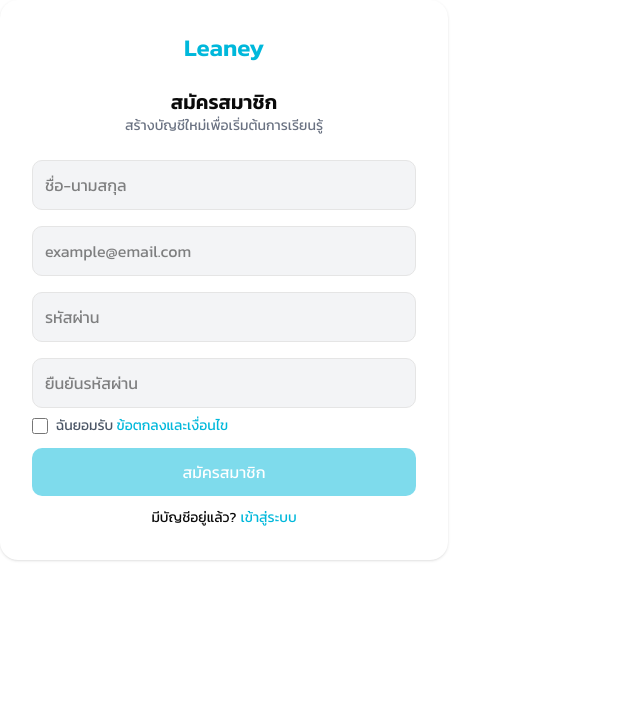
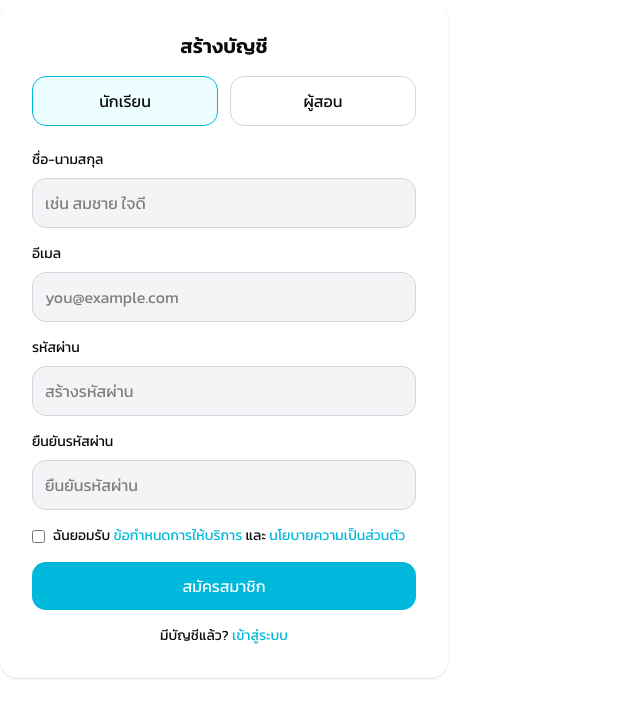
Before and after one commit to suttirakcha/ui-learney, a Next.js app: page /register in a window 1280 px wide. Shown: the top 718 px of the page, without its empty margins (0-640 px from the left). Built offline with nearby package versions, Linux system fonts and the light colour scheme.

Commit message:
feat(auth):update login register

```diff
--- a/package.json
+++ b/package.json
@@ -9,6 +9,7 @@
     "lint": "eslint"
   },
   "dependencies": {
+    "axios": "^1.13.6",
     "class-variance-authority": "^0.7.1",
     "clsx": "^2.1.1",
     "lucide-react": "^1.0.1",
@@ -16,6 +17,8 @@
     "radix-ui": "^1.4.3",
     "react": "19.2.4",
     "react-dom": "19.2.4",
+    "react-hook-form": "^7.72.0",
+    "react-hot-toast": "^2.6.0",
     "shadcn": "^4.1.0",
     "tailwind-merge": "^3.5.0",
     "tw-animate-css": "^1.4.0"
--- a/src/app/globals.css
+++ b/src/app/globals.css
@@ -1,6 +1,6 @@
-@import 'tailwindcss';
-@import 'tw-animate-css';
-@import 'shadcn/tailwind.css';
+@import "tailwindcss";
+@import "tw-animate-css";
+@import "shadcn/tailwind.css";
 
 @custom-variant dark (&:is(.dark *));
 
@@ -129,7 +129,12 @@
     @apply font-sans;
   }
   button:not(:disabled),
-  input[type='submit']:not(:disabled) {
+  input[type="submit"]:not(:disabled) {
     @apply cursor-pointer;
   }
 }
+.input {
+  @apply w-full p-3 mt-1 border border-gray-300 rounded-xl bg-gray-100
+  transition-all duration-200
+  focus:outline-none focus:ring-2 focus:ring-cyan-400 focus:border-cyan-400 focus:bg-white;
+}
--- a/src/app/layout.tsx
+++ b/src/app/layout.tsx
@@ -2,7 +2,7 @@
 import { Kanit, Geist } from "next/font/google";
 import { cn } from "@/lib/utils";
 import "./globals.css";
-
+import { Toaster } from "react-hot-toast";
 const geist = Geist({ subsets: ["latin"], variable: "--font-sans" });
 
 const kanit = Kanit({
@@ -37,6 +37,7 @@
       <body className="min-h-full flex flex-col">
         {/* <Header /> */}
         {children}
+        <Toaster position="top-center" />
       </body>
     </html>
   );
--- a/src/components/features/login-form.tsx
+++ b/src/components/features/login-form.tsx
@@ -4,61 +4,148 @@
 import { login } from "@/lib/api/auth/auth.service";
 import { useRouter } from "next/navigation";
 import Link from "next/link";
+import { toast } from "react-hot-toast";
 
 export default function LoginForm() {
   const router = useRouter();
 
   const [email, setEmail] = useState("");
   const [password, setPassword] = useState("");
+  const [remember, setRemember] = useState(false);
+  const [loading, setLoading] = useState(false);
+
+  // 🔴 error state
+  const [errorMessage, setErrorMessage] = useState("");
 
   const handleLogin = async () => {
+    // reset error
+    setErrorMessage("");
+
+    if (!email || !password) {
+      const msg = "กรุณากรอกข้อมูลให้ครบ";
+      setErrorMessage(msg);
+      toast.error(msg);
+      return;
+    }
+
     try {
+      setLoading(true);
+
       const res = await login({ email, password });
-      localStorage.setItem("token", res.token);
+
+      // เก็บ token
+      if (remember) {
+        localStorage.setItem("token", res.token);
+      } else {
+        sessionStorage.setItem("token", res.token);
+      }
+
+      toast.success("เข้าสู่ระบบสำเร็จ 🎉");
+
       router.push("/dashboard");
-    } catch {
-      alert("Login failed");
+    } catch (err: unknown) {
+      const error = err as {
+        response?: {
+          data?: {
+            message?: string;
+          };
+        };
+      };
+
+      const message = error.response?.data?.message || "เข้าสู่ระบบไม่สำเร็จ";
+
+      setErrorMessage(message); // 👈 แสดงใต้ input
+      toast.error(message);
+    } finally {
+      setLoading(false);
     }
   };
 
   return (
     <div className="w-full max-w-md bg-white p-8 rounded-2xl shadow">
       {/* Logo */}
-      <div className="text-center mb-6">
-        <h1 className="text-2xl font-bold text-cyan-500">Leaney</h1>
+      <div className="flex items-center justify-center gap-2 mb-4">
+        <div className="w-10 h-10 bg-cyan-400 rounded-lg"></div>
+        <h1 className="text-xl font-bold">Learny</h1>
       </div>
 
       {/* Title */}
-      <h2 className="text-xl font-semibold text-center">เข้าสู่ระบบ</h2>
+      <h2 className="text-xl font-semibold text-center">ยินดีต้อนรับกลับมา</h2>
       <p className="text-sm text-gray-500 text-center mb-6">
-        ยินดีต้อนรับกลับมา! กรุณาเข้าสู่ระบบเพื่อดำเนินการต่อ
+        เข้าสู่ระบบเพื่อเรียนต่อ
       </p>
 
       {/* Email */}
-      <input
-        className="w-full p-3 mb-4 border rounded-lg bg-gray-100"
-        placeholder="example@email.com"
-        onChange={(e) => setEmail(e.target.value)}
-      />
+      <div className="mb-4">
+        <label className="block text-sm font-medium mb-1">ที่อยู่อีเมล</label>
+        <input
+          className="input placeholder:text-gray-400"
+          placeholder="you@example.com"
+          value={email}
+          onChange={(e) => {
+            setEmail(e.target.value);
+            setErrorMessage(""); // reset error ตอนพิมพ์
+          }}
+        />
+      </div>
 
       {/* Password */}
-      <input
-        type="password"
-        className="w-full p-3 mb-4 border rounded-lg bg-gray-100"
-        placeholder="password"
-        onChange={(e) => setPassword(e.target.value)}
-      />
+      <div className="mb-2">
+        <label className="block text-sm font-medium mb-1">รหัสผ่าน</label>
+        <input
+          type="password"
+          className="input placeholder:text-gray-400"
+          placeholder="ป้อนรหัสผ่าน"
+          value={password}
+          onChange={(e) => {
+            setPassword(e.target.value);
+            setErrorMessage(""); // reset error ตอนพิมพ์
+          }}
+        />
+
+        {/* 🔴 Error ใต้ input */}
+        {errorMessage && (
+          <p className="text-red-500 text-sm mt-1">{errorMessage}</p>
+        )}
+      </div>
+
+      {/* Remember + Forgot */}
+      <div className="flex items-center justify-between mb-4 text-sm">
+        <label className="flex items-center gap-2">
+          <input
+            type="checkbox"
+            checked={remember}
+            onChange={(e) => setRemember(e.target.checked)}
+          />
+          จดจำฉัน
+        </label>
+
+        <span className="text-cyan-500 hover:underline cursor-pointer">
+          ลืมรหัสผ่าน?
+        </span>
+      </div>
 
       {/* Button */}
       <button
+        type="button"
         onClick={handleLogin}
-        className="w-full bg-cyan-500 text-white py-3 rounded-lg hover:bg-cyan-600"
+        disabled={loading}
+        className="w-full bg-cyan-500 text-white py-3 rounded-xl hover:bg-cyan-600 transition disabled:bg-gray-400"
       >
-        เข้าสู่ระบบ
+        {loading ? "กำลังเข้าสู่ระบบ..." : "เข้าสู่ระบบ"}
       </button>
-      <div className="flex justify-center mt-3">
-        <p>ยังไม่มีบัญชี? </p>
-        <Link href="/register" className="hover:text-blue-500">
+
+      {/* Divider */}
+      <div className="flex items-center my-6 text-gray-400 text-sm">
+        <div className="flex-1 h-px bg-gray-200"></div>
+        <span className="px-3">หรือ</span>
+        <div className="flex-1 h-px bg-gray-200"></div>
+      </div>
+
+      {/* Register */}
+      <div className="text-center text-sm">
+        ยังไม่มีบัญชี?{" "}
+        <Link href="/register" className="text-cyan-500 hover:underline">
           สมัครสมาชิก
         </Link>
       </div>
--- a/src/components/features/register-form.tsx
+++ b/src/components/features/register-form.tsx
@@ -1,138 +1,210 @@
 "use client";
 
-import { useState } from "react";
-import { register } from "@/lib/api/auth/auth.service";
+import { useForm } from "react-hook-form";
+import { register as registerUser } from "@/lib/api/auth/auth.service";
 import { useRouter } from "next/navigation";
 import Link from "next/link";
+import { toast } from "react-hot-toast";
+
+type FormData = {
+  fullname: string;
+  email: string;
+  password: string;
+  confirmPassword: string;
+  accepted: boolean;
+  role: "STUDENT" | "TEACHER";
+};
 
 export default function RegisterForm() {
   const router = useRouter();
 
-  const [form, setForm] = useState({
-    fullname: "",
-    email: "",
-    password: "",
-    confirmPassword: "",
+  const {
+    register,
+    handleSubmit,
+    watch,
+    setValue,
+    formState: { errors, isSubmitting },
+  } = useForm<FormData>({
+    defaultValues: {
+      role: "STUDENT",
+    },
   });
 
-  const [accepted, setAccepted] = useState(false);
-  const [loading, setLoading] = useState(false);
-  const [error, setError] = useState("");
+  const role = watch("role");
 
-  const handleRegister = async () => {
-    // ✅ check terms
-    if (!accepted) {
-      setError("กรุณายอมรับข้อตกลงก่อนสมัคร");
-      return;
-    }
+  const onSubmit = async (data: FormData) => {
+    const { accepted, role, ...rest } = data;
 
-    // ✅ check password match
-    if (form.password !== form.confirmPassword) {
-      setError("รหัสผ่านไม่ตรงกัน");
-      return;
-    }
+    const mappedRole = role === "STUDENT" ? "USER" : "INSTRUCTOR";
 
-    setLoading(true);
-    setError("");
+    const payload = {
+      ...rest,
+      role: mappedRole,
+    };
 
     try {
-      await register(form);
+      await registerUser(payload);
+      toast.success("สมัครสมาชิกสำเร็จ 🎉");
       router.push("/login");
     } catch (err: unknown) {
-      if (err instanceof Error) {
-        setError(err.message);
+      const error = err as {
+        response?: {
+          data?: {
+            code?: string;
+            message?: string;
+          };
+        };
+      };
+
+      const errorData = error.response?.data;
+
+      if (errorData?.code === "EMAIL_EXISTS") {
+        toast.error("อีเมลนี้ถูกใช้ไปแล้ว");
       } else {
-        setError("สมัครสมาชิกไม่สำเร็จ");
+        toast.error(errorData?.message || "สมัครไม่สำเร็จ");
       }
-    } finally {
-      // ✅ FIX สำคัญ
-      setLoading(false);
     }
   };
 
-  const isDisabled =
-    !accepted ||
-    loading ||
-    !form.fullname ||
-    !form.email ||
-    !form.password ||
-    !form.confirmPassword;
-
   return (
     <div className="w-full max-w-md bg-white p-8 rounded-2xl shadow">
-      {/* Logo */}
-      <div className="text-center mb-6">
-        <h1 className="text-2xl font-bold text-cyan-500">Leaney</h1>
+      <h2 className="text-xl font-semibold text-center mb-4">สร้างบัญชี</h2>
+
+      {/* ROLE */}
+      <div className="flex gap-3 mb-6">
+        <button
+          type="button"
+          onClick={() => setValue("role", "STUDENT")}
+          className={`flex-1 p-3 rounded-xl border ${
+            role === "STUDENT"
+              ? "border-cyan-500 bg-cyan-50"
+              : "border-gray-300"
+          }`}
+        >
+          นักเรียน
+        </button>
+
+        <button
+          type="button"
+          onClick={() => setValue("role", "TEACHER")}
+          className={`flex-1 p-3 rounded-xl border ${
+            role === "TEACHER"
+              ? "border-cyan-500 bg-cyan-50"
+              : "border-gray-300"
+          }`}
+        >
+          ผู้สอน
+        </button>
       </div>
 
-      {/* Title */}
-      <h2 className="text-xl font-semibold text-center">สมัครสมาชิก</h2>
-      <p className="text-sm text-gray-500 text-center mb-6">
-        สร้างบัญชีใหม่เพื่อเริ่มต้นการเรียนรู้
-      </p>
+      <form onSubmit={handleSubmit(onSubmit)} className="space-y-4">
+        {/* fullname */}
+        <div>
+          <label className="block text-sm mb-1">ชื่อ-นามสกุล</label>
+          <input
+            {...register("fullname", {
+              required: "กรุณากรอกชื่อ",
+            })}
+            placeholder="เช่น สมชาย ใจดี"
+            className="input"
+          />
+          {errors.fullname && (
+            <p className="text-red-500 text-sm">{errors.fullname.message}</p>
+          )}
+        </div>
 
-      {/* Fullname */}
+        {/* email */}
+        <div>
+          <label className="block text-sm mb-1">อีเมล</label>
           <input
-        className="w-full p-3 mb-4 border rounded-lg bg-gray-100"
-        placeholder="ชื่อ-นามสกุล"
-        onChange={(e) => setForm({ ...form, fullname: e.target.value })}
+            {...register("email", {
+              required: "กรุณากรอกอีเมล",
+            })}
+            className="input"
+            placeholder="you@example.com"
           />
+          {errors.email && (
+            <p className="text-red-500 text-sm">{errors.email.message}</p>
+          )}
+        </div>
 
-      {/* Email */}
-      <input
-        className="w-full p-3 mb-4 border rounded-lg bg-gray-100"
-        placeholder="example@email.com"
-        onChange={(e) => setForm({ ...form, email: e.target.value })}
-      />
-
-      {/* Password */}
+        {/* password */}
+        <div>
+          <label className="block text-sm mb-1">รหัสผ่าน</label>
           <input
             type="password"
-        className="w-full p-3 mb-4 border rounded-lg bg-gray-100"
-        placeholder="รหัสผ่าน"
-        onChange={(e) => setForm({ ...form, password: e.target.value })}
+            {...register("password", {
+              required: "กรุณากรอกรหัสผ่าน",
+              minLength: {
+                value: 6,
+                message: "รหัสผ่านอย่างน้อย 6 ตัว",
+              },
+            })}
+            placeholder="สร้างรหัสผ่าน"
+            className="input"
           />
+          {errors.password && (
+            <p className="text-red-500 text-sm">{errors.password.message}</p>
+          )}
+        </div>
 
-      {/* Confirm Password */}
+        {/* confirm password */}
+        <div>
+          <label className="block text-sm mb-1">ยืนยันรหัสผ่าน</label>
           <input
             type="password"
-        className="w-full p-3 mb-2 border rounded-lg bg-gray-100"
+            {...register("confirmPassword", {
+              required: "กรุณายืนยันรหัสผ่าน",
+              validate: (value) =>
+                value === watch("password") || "รหัสผ่านไม่ตรงกัน",
+            })}
             placeholder="ยืนยันรหัสผ่าน"
-        onChange={(e) => setForm({ ...form, confirmPassword: e.target.value })}
+            className="input"
           />
+          {errors.confirmPassword && (
+            <p className="text-red-500 text-sm">
+              {errors.confirmPassword.message}
+            </p>
+          )}
+        </div>
 
-      {/* Checkbox */}
-      <div className="flex items-center gap-2 mb-3">
+        {/* ✅ checkbox กลับมาแล้ว */}
+        <div>
+          <label className="flex items-start gap-2 text-sm">
             <input
               type="checkbox"
-          checked={accepted}
-          onChange={(e) => setAccepted(e.target.checked)}
-          className="w-4 h-4 accent-cyan-500"
+              {...register("accepted", {
+                required: "กรุณายอมรับข้อตกลง",
+              })}
+              className="mt-1"
             />
-        <p className="text-sm text-gray-600">
+            <span>
               ฉันยอมรับ{" "}
-          <span className="text-cyan-500 cursor-pointer">
-            ข้อตกลงและเงื่อนไข
+              <span className="text-cyan-500">ข้อกำหนดการให้บริการ</span> และ{" "}
+              <span className="text-cyan-500">นโยบายความเป็นส่วนตัว</span>
             </span>
+          </label>
+
+          {errors.accepted && (
+            <p className="text-red-500 text-sm mt-1">
+              {errors.accepted.message}
             </p>
+          )}
         </div>
 
-      {/* Error */}
-      {error && <p className="text-red-500 text-sm mb-3">{error}</p>}
+        {/* button */}
+        <button
+          type="submit"
+          disabled={isSubmitting}
+          className="w-full bg-cyan-500 text-white py-3 rounded-xl hover:bg-cyan-600 disabled:bg-gray-400"
+        >
+          {isSubmitting ? "กำลังสมัคร..." : "สมัครสมาชิก"}
+        </button>
+      </form>
 
-      {/* Button */}
-      <button
-        onClick={handleRegister}
-        disabled={isDisabled}
-        className="w-full bg-cyan-500 text-white py-3 rounded-lg hover:bg-cyan-600 disabled:opacity-50"
-      >
-        {loading ? "กำลังสมัคร..." : "สมัครสมาชิก"}
-      </button>
-
-      {/* Link */}
-      <div className="flex justify-center mt-3 gap-1 text-sm">
-        <p>มีบัญชีอยู่แล้ว?</p>
-        <Link href="/login" className="text-cyan-500 hover:underline">
+      <div className="text-center mt-4 text-sm">
+        มีบัญชีแล้ว?{" "}
+        <Link href="/login" className="text-cyan-500">
           เข้าสู่ระบบ
         </Link>
       </div>
--- a/src/lib/api/auth/auth.service.ts
+++ b/src/lib/api/auth/auth.service.ts
@@ -1,18 +1,4 @@
-const API_URL = "http://localhost:8000"; // backend คุณ
-
-export async function login(data: { email: string; password: string }) {
-  const res = await fetch(`${API_URL}/auth/login`, {
-    method: "POST",
-    headers: {
-      "Content-Type": "application/json",
-    },
-    body: JSON.stringify(data),
-  });
-
-  if (!res.ok) throw new Error("Login failed");
-
-  return res.json();
-}
+const API_URL = "http://localhost:8000";
 
 export async function register(data: {
   fullname: string;
@@ -28,7 +14,38 @@
     body: JSON.stringify(data),
   });
 
-  if (!res.ok) throw new Error("Register failed");
+  const responseData = await res.json();
 
-  return res.json();
+  if (!res.ok) {
+    // ✅ THROW ให้ frontend ใช้ได้
+    throw {
+      response: {
+        data: responseData,
+      },
+    };
+  }
+
+  return responseData;
 }
+
+export async function login(data: { email: string; password: string }) {
+  const res = await fetch(`${API_URL}/auth/login`, {
+    method: "POST",
+    headers: {
+      "Content-Type": "application/json",
+    },
+    body: JSON.stringify(data),
+  });
+
+  const responseData = await res.json();
+
+  if (!res.ok) {
+    throw {
+      response: {
+        data: responseData,
+      },
+    };
+  }
+
+  return responseData;
+}
--- /dev/null
+++ b/src/types/api/type-api.ts
@@ -0,0 +1,4 @@
+export interface ApiError {
+  message: string;
+  code?: string;
+}
--- /dev/null
+++ b/src/types/register/type-register.ts
@@ -0,0 +1,8 @@
+export type RegisterFormData = {
+  fullname: string;
+  email: string;
+  password: string;
+  confirmPassword: string;
+  accepted: boolean;
+  role: "STUDENT" | "TEACHER"; // ✅ เพิ่ม
+};
```
Also changed, not shown: 1 other file (tests, documents, lock files or other folders). Lines whose indentation alone changed are shown as unchanged.
